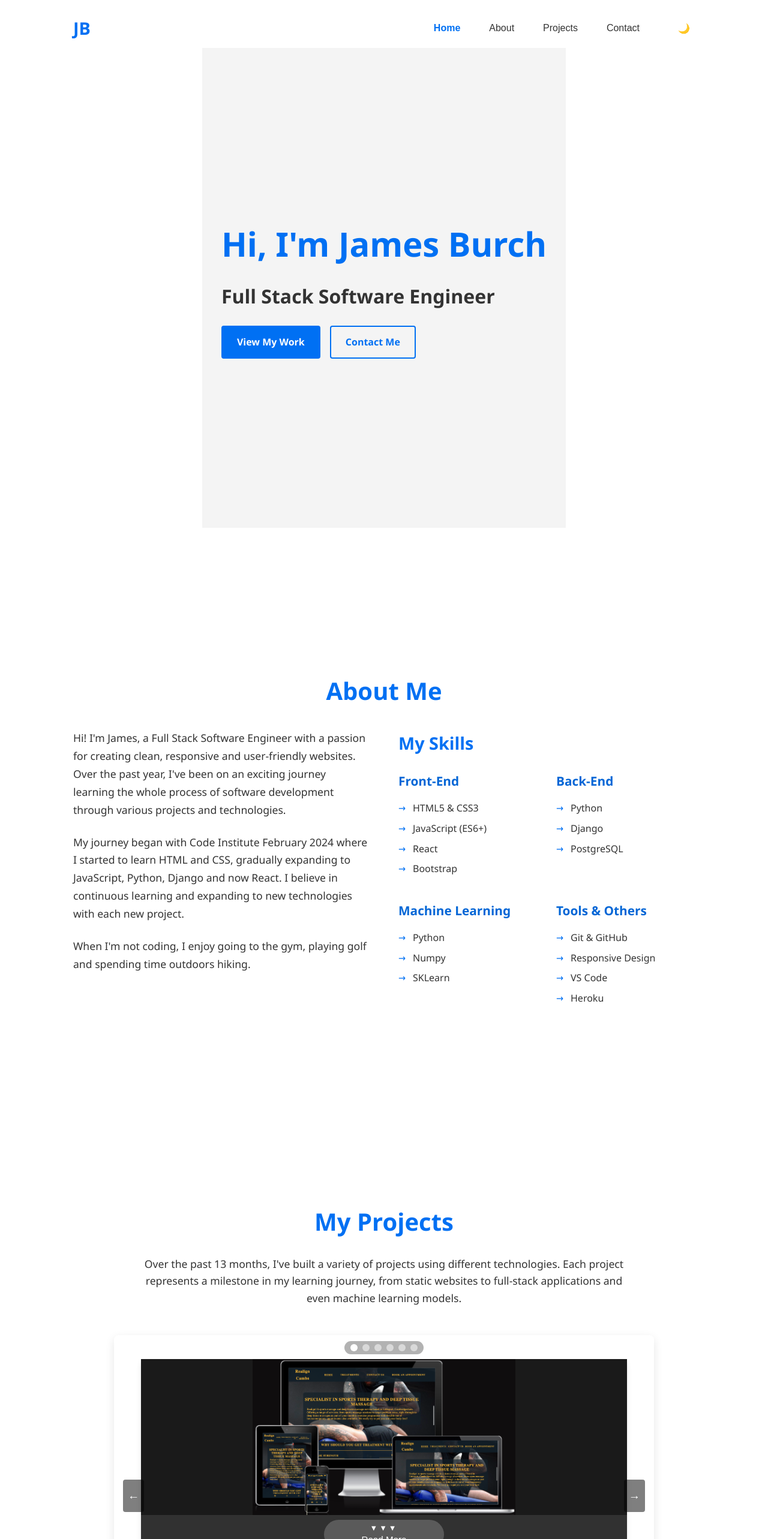
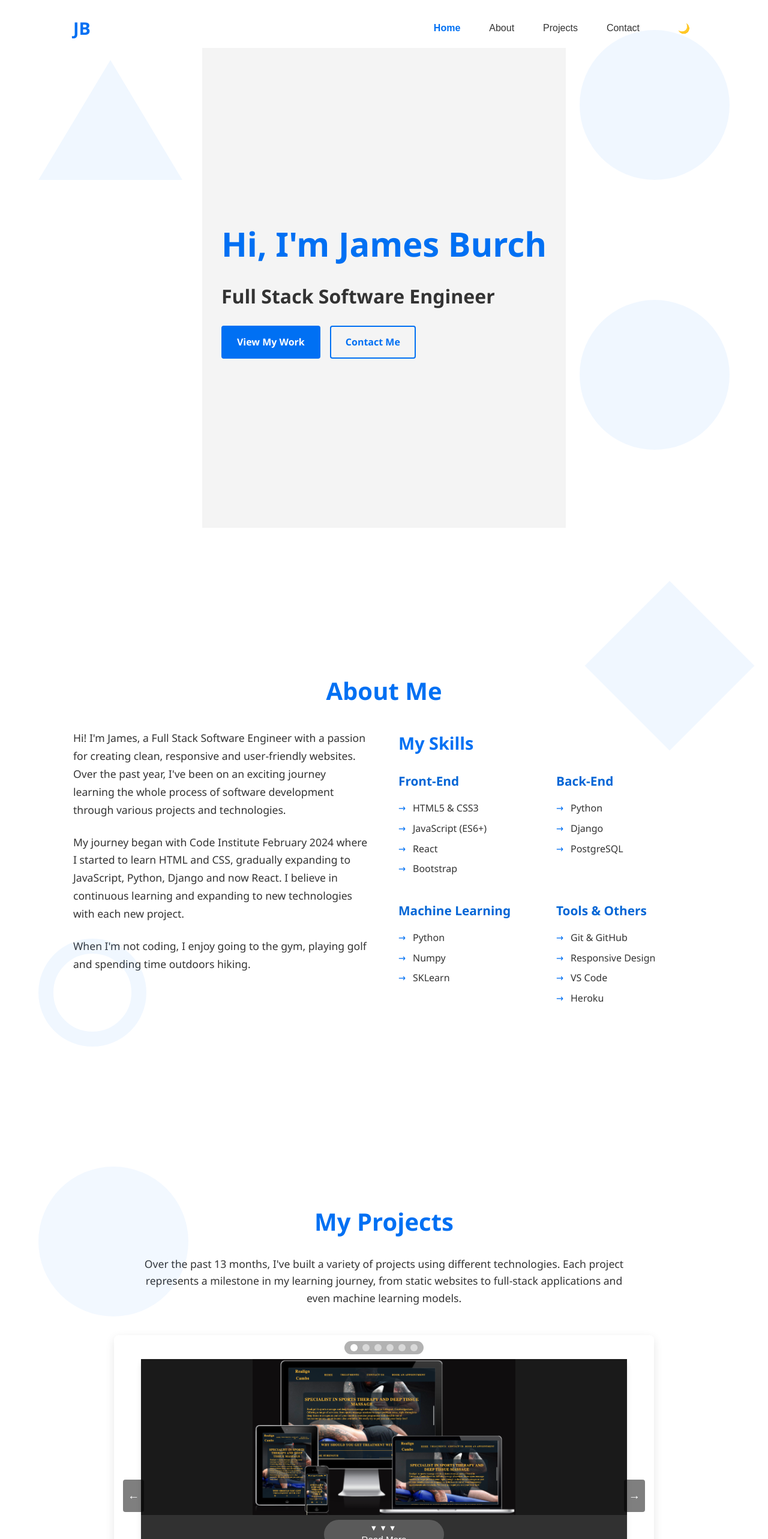
Before and after one commit to James-Burch/Resume-J-Burch, a React (Vite) app: page / in a window 1280 px wide. Shown: the top 2566 px of the page at 60% size. Built offline with nearby package versions, Linux system fonts and the light colour scheme.

Commit message:
Add background shapes and section seperators to app page

```diff
--- a/src/App.jsx
+++ b/src/App.jsx
@@ -4,9 +4,66 @@ import Hero from "./components/Hero";
 import About from "./components/About";
 import Projects from "./components/Projects";
 import Contact from "./components/Contact"
+import BackgroundShape from "./components/common/BackgroundShape";
+import SectionDivider from "./components/common/SectionDivider";
 import { DarkThemeProvider } from './context/DarkTheme';
 import "./index.css";
 
+
+// const App = () => {
+//   const [activeSection, setActiveSection] = useState("home");
+
+//   const navigateToSection = (sectionId) => {
+//     setActiveSection(sectionId);
+//     const element = document.getElementById(sectionId);
+//     if (element) {
+//       element.scrollIntoView({ behavior: "smooth" });
+//     }
+//   };
+
+//   return (
+//     <DarkThemeProvider>
+//       <div className="app">
+//         <Navbar activeSection={activeSection} onNavigate={navigateToSection} />
+//         <main>
+//           <section id="home">
+//             <Hero onNavigate={navigateToSection} />
+//           </section>
+
+//           <div className="container">
+//             <SectionDivider style="gradient" />
+//           </div>
+
+//           <section id="about">
+//             <About />
+//           </section>
+
+//           <div className="container">
+//             <SectionDivider style="gradient" />
+//           </div>
+
+//           <section id="projects">
+//             <Projects />
+//           </section>
+
+//           <div className="container">
+//             <SectionDivider style="gradient" />
+//           </div>
+
+//           <section id="contact">
+//             <Contact />
+//           </section>
+//         </main>
+
+//         <footer className="main-footer">
+//           <div className="container">
+//             <p>&copy; {new Date().getFullYear()} James Burch. All rights reserved.</p>
+//           </div>
+//         </footer>
+//       </div>
+//     </DarkThemeProvider>
+//   );
+// };
 
 const App = () => {
   const [activeSection, setActiveSection] = useState("home");
@@ -22,26 +79,152 @@ const App = () => {
   return (
     <DarkThemeProvider>
       <div className="app">
+        {/* Hero section shapes */}
+        <BackgroundShape
+          type="triangle"
+          position="top-left"
+          customStyles={{
+            top: "150px",
+            left: "5%",
+            opacity: "0.06",
+            position: "absolute"
+          }}
+        />
+        <BackgroundShape
+          type="circle"
+          position="top-right"
+          customStyles={{
+            top: "100px",
+            right: "5%",
+            width: "250px",
+            height: "250px",
+            opacity: "0.06",
+            position: "absolute"
+          }}
+        />
+        <BackgroundShape
+          type="circle"
+          position="bottom-right"
+          customStyles={{
+            top: "500px",
+            right: "15%",
+            width: "180px",
+            height: "180px",
+            opacity: "0.06",
+            position: "absolute"
+          }}
+        />
+
         <Navbar activeSection={activeSection} onNavigate={navigateToSection} />
         <main>
           <section id="home">
             <Hero onNavigate={navigateToSection} />
           </section>
 
-          <section id="about">
+          <section id="about" style={{ position: "relative" }}>
+            {/* About section shapes */}
+            <BackgroundShape
+              type="square"
+              position="top-right"
+              customStyles={{
+                top: "50px",
+                right: "8%",
+                opacity: "0.06",
+                position: "absolute",
+                zIndex: "0"
+              }}
+            />
+            <BackgroundShape
+              type="donut"
+              position="bottom-left"
+              customStyles={{
+                bottom: "80px",
+                left: "10%",
+                opacity: "0.06",
+                position: "absolute",
+                zIndex: "0"
+              }}
+            />
             <About />
           </section>
 
-          <section id="projects">
+          <section id="projects" style={{ position: "relative" }}>
+            {/* Projects section shapes */}
+            <BackgroundShape
+              type="circle"
+              position="top-left"
+              customStyles={{
+                top: "100px",
+                left: "7%",
+                width: "120px",
+                height: "120px",
+                opacity: "0.05",
+                position: "absolute",
+                zIndex: "0"
+              }}
+            />
+            <BackgroundShape
+              type="triangle"
+              position="bottom-right"
+              customStyles={{
+                bottom: "150px",
+                right: "5%",
+                opacity: "0.04",
+                position: "absolute",
+                zIndex: "0",
+                transform: "rotate(180deg)"
+              }}
+            />
             <Projects />
           </section>
 
-          <section id="contact">
+          <section id="contact" style={{ position: "relative" }}>
+            {/* Contact section shapes */}
+            <BackgroundShape
+              type="square"
+              position="top-right"
+              customStyles={{
+                top: "80px",
+                right: "10%",
+                opacity: "0.05",
+                position: "absolute",
+                zIndex: "0",
+                transform: "rotate(30deg)"
+              }}
+            />
+            <BackgroundShape
+              type="circle"
+              position="bottom-left"
+              customStyles={{
+                bottom: "100px",
+                left: "8%",
+                width: "150px",
+                height: "150px",
+                opacity: "0.06",
+                position: "absolute",
+                zIndex: "0"
+              }}
+            />
             <Contact />
           </section>
         </main>
 
-        <footer className="main-footer">
+        <footer className="main-footer" style={{ position: "relative" }}>
+          {/* Footer shape */}
+          <BackgroundShape
+            type="donut"
+            position="mid-right"
+            customStyles={{
+              top: "50%",
+              right: "15%",
+              transform: "translateY(-50%)",
+              width: "100px",
+              height: "100px",
+              opacity: "0.05",
+              position: "absolute",
+              zIndex: "0"
+            }}
+          />
           <div className="container">
             <p>&copy; {new Date().getFullYear()} James Burch. All rights reserved.</p>
           </div>
```
Also changed, not shown: public/images/project6hp.png (added).
